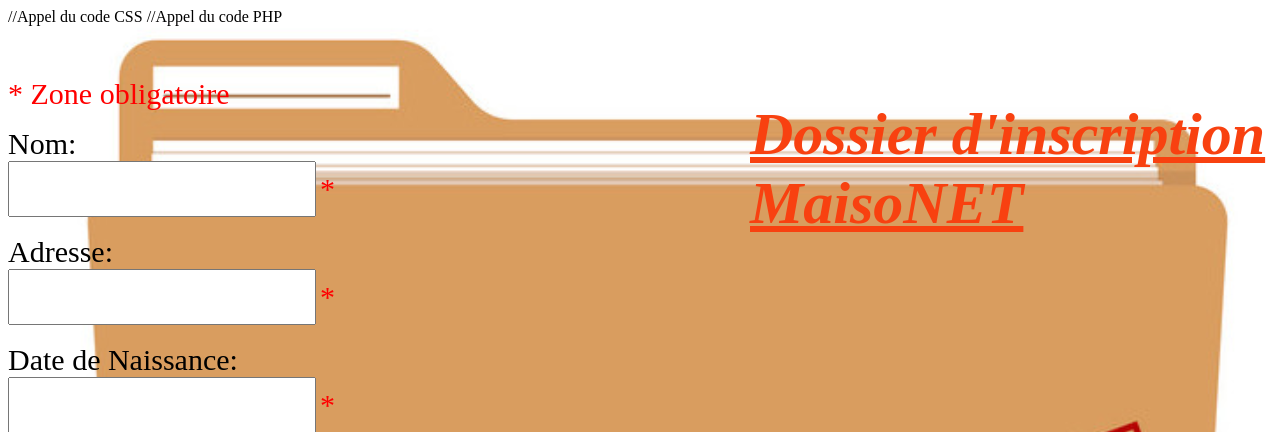
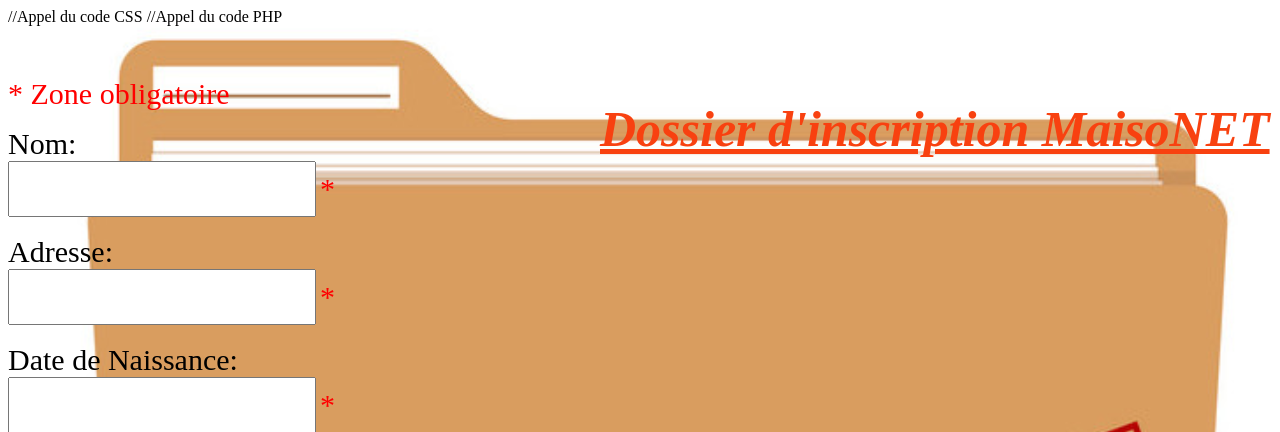
Before and after one commit to AlexLeunens/MaisoNet, a PHP site: page /Login/Inscription.html in a window 1280 px wide. Shown: the top 432 px of the page. Run offline with PHP 8.4, Linux system fonts and the light colour scheme.

Commit message:
Update Inscription.css

```diff
--- a/Login/Inscription.css
+++ b/Login/Inscription.css
@@ -34,7 +34,7 @@
     div.static {
     position: fixed;
     top:100px;
-    left:750px;
-    font-size:60px;
+    left:600px;
+    font-size:50px;
     color :#f84110;
   }
```
